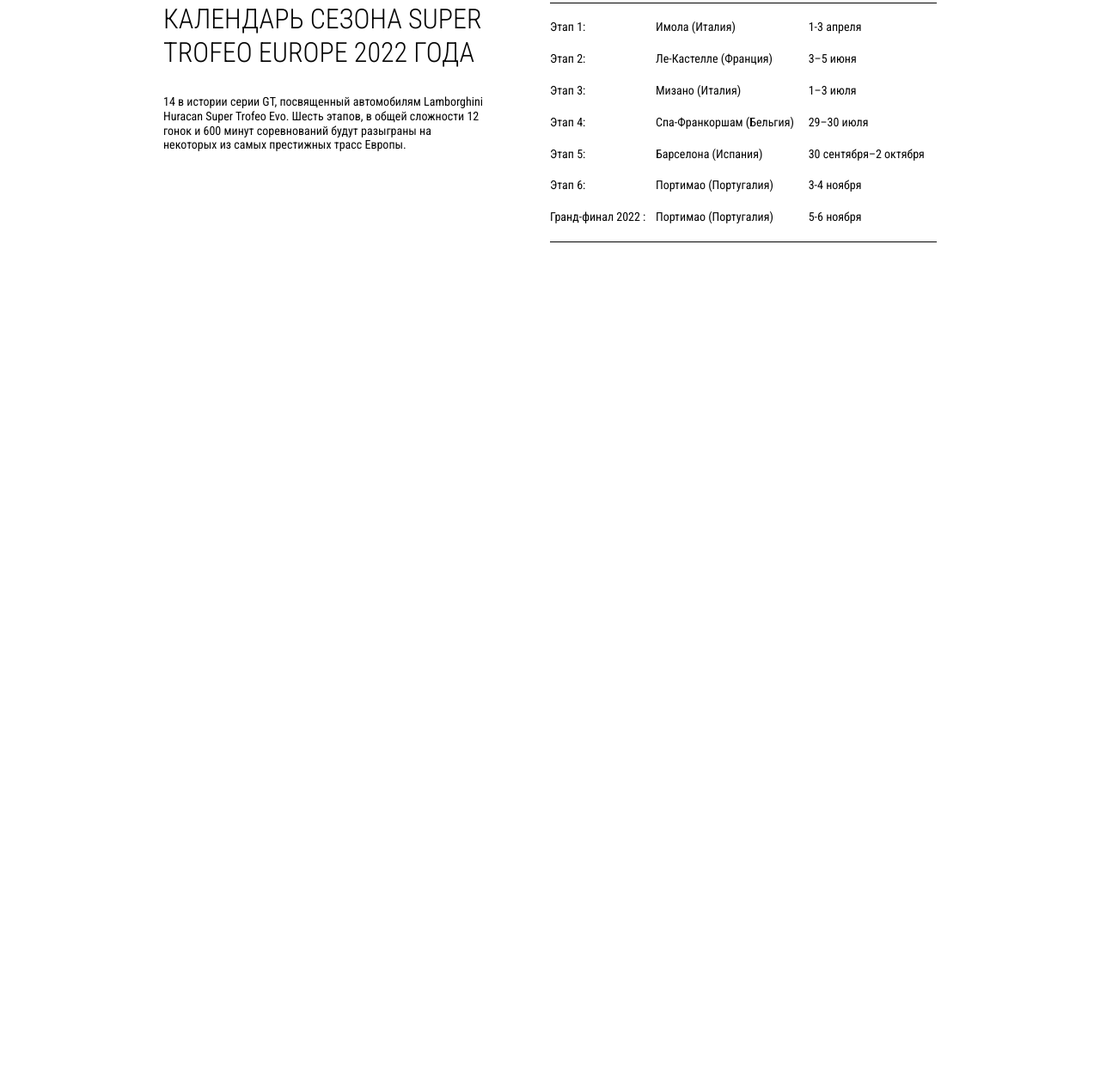
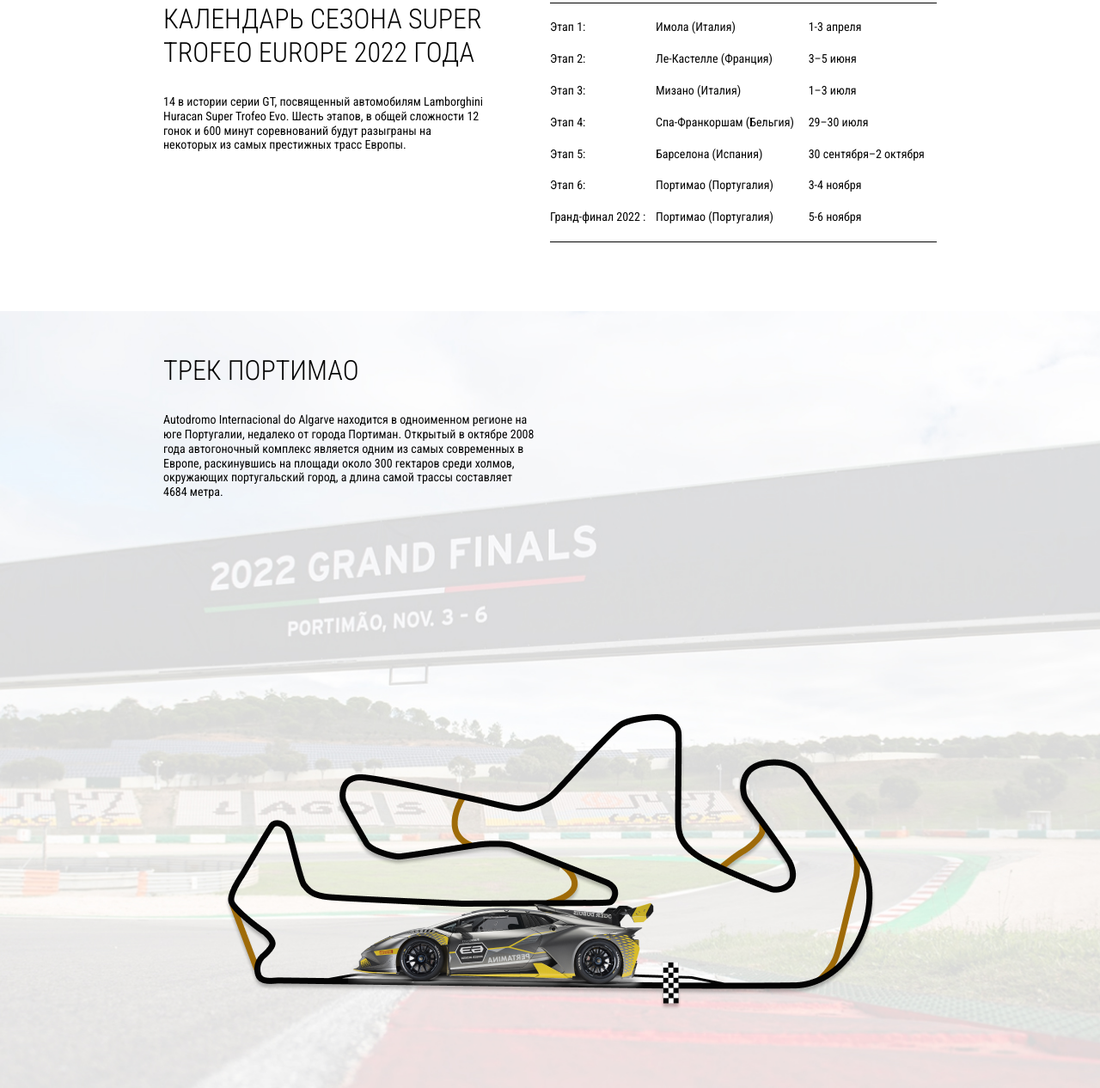
Before and after one commit to Artyx71/lamborghini, a plain HTML site: page index.html in a window 1280 px wide. Shown: the part 2059-3325 px from the top of the page at 86% size. Before the commit the page ends 2421 px from the top, so only its background shows below. Drawn offline with Linux system fonts and the light colour scheme.

Commit message:
track markup and css

```diff
--- a/css/style.css
+++ b/css/style.css
@@ -188,3 +188,28 @@
 .info__table td {
   padding-bottom: 20px;
 }
+
+.track {
+  padding-bottom: 90px;
+  background-image: url(../images/track-bg.jpg);
+  background-position: center;
+  background-repeat: no-repeat;
+  background-size: cover;
+}
+
+.track__title {
+  padding-top: 50px;
+  padding-bottom: 30px;
+  font-weight: 300;
+  font-size: 32px;
+}
+
+.track__text {
+  max-width: 435px;
+}
+
+.track__img {
+  margin: 0 auto;
+  display: block;
+  margin-top: 250px;
+}
--- a/index.html
+++ b/index.html
@@ -160,6 +160,20 @@
           </div>
         </div>
       </section>
+      <section class="track">
+        <div class="container">
+          <h3 class="track__title">ТРЕК ПОРТИМАО</h3>
+          <p class="track__text">
+            Autodromo Internacional do Algarve находится в одноименном регионе
+            на юге Португалии, недалеко от города Портиман. Открытый в октябре
+            2008 года автогоночный комплекс является одним из самых современных
+            в Европе, раскинувшись на площади около 300 гектаров среди холмов,
+            окружающих португальский город, а длина самой трассы составляет 4684
+            метра.
+          </p>
+          <img src="images/track.png" alt="" class="track__img" />
+        </div>
+      </section>
     </main>
     <script src="js/main.js"></script>
   </body>
```
Also changed, not shown: images/track-bg.jpg (added), images/track.png (added).
